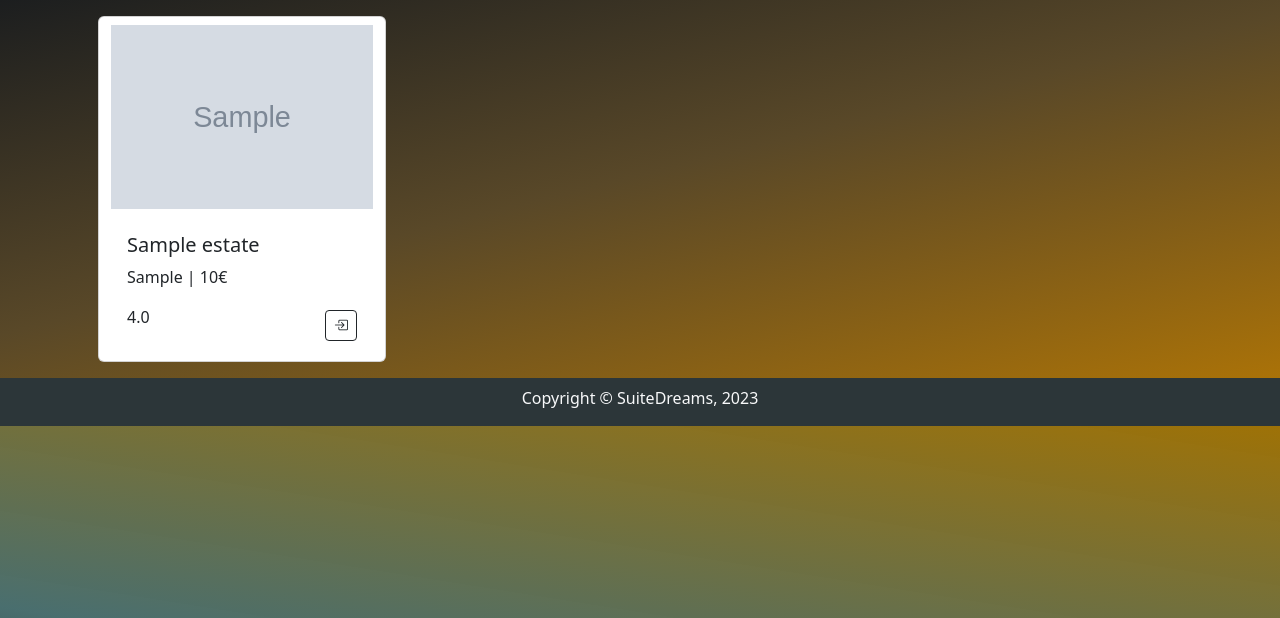
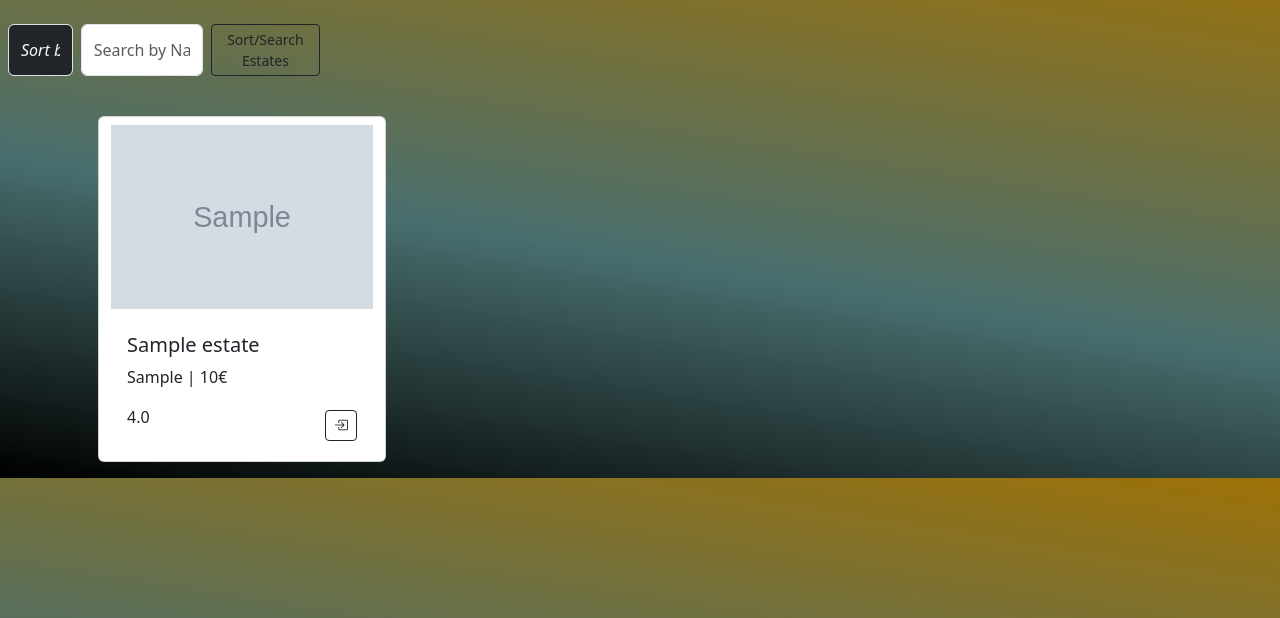
Before and after one commit to BlendiDedushi/SuiteDreams, a PHP site: page /estates.php in a window 1280 px wide. Shown: the part 56-674 px from the top of the page. Run offline with PHP 8.4, Linux system fonts and the light colour scheme; data comes from the database, SQL or seed files in the repository; tables that the repository leaves empty hold one stand-in row (values such as "Sample post"); grey boxes marked "Sample" are stand-in pictures.

Commit message:
Searching and Sorting

```diff
--- a/classes/estatesCRUD.php
+++ b/classes/estatesCRUD.php
@@ -68,4 +68,23 @@ class EstatesCrud
         }
         return false;
     }
+
+    public function getAllEstatesSortedByName(){
+        $stm = $this->conn->prepare('SELECT * FROM `estate` ORDER BY estate.name');
+        $stm->execute();
+        $estates = [];
+        while ($estate = $stm->fetch(PDO::FETCH_ASSOC)) {
+            $estates[] = $estate;
+        }
+        return $estates;
+    }
+    public function getAllEstatesSortedByPrice(){
+        $stm = $this->conn->prepare('SELECT * FROM `estate` ORDER BY estate.price');
+        $stm->execute();
+        $estates = [];
+        while ($estate = $stm->fetch(PDO::FETCH_ASSOC)) {
+            $estates[] = $estate;
+        }
+        return $estates;
+    }
 }
--- a/estates.php
+++ b/estates.php
@@ -3,11 +3,47 @@ include 'includes/header.php';
 include 'classes/estatesCRUD.php';
 
 $estatesCrud = new EstatesCrud($conn);
+
+if ($_SERVER['REQUEST_METHOD'] === 'POST') {
+    $sortBy = $_POST['sort'];
+    if (isset($_POST['search'])) {
+        $searchTerm = $_POST['search'];
+    } else {
+        $searchTerm = "";
+    }
+
+    if ($sortBy === 'name') {
+        $estates = $estatesCrud->getAllEstatesSortedByName();
+    } elseif ($sortBy === 'price') {
+        $estates = $estatesCrud->getAllEstatesSortedByPrice();
+    } else {
         $estates = $estatesCrud->getAllEstates();
+    }
+
+    if (!empty($searchTerm)) {
+        $estates = array_filter($estates, function ($estate) use ($searchTerm) {
+            return strpos(strtolower($estate['name']), strtolower($searchTerm)) !== false;
+        });
+    }
+} else {
+    $estates = $estatesCrud->getAllEstates();
+}
 ?>
-<section
-    style="background: rgb(28,30,31);
-background: linear-gradient(166deg, rgba(28,30,31,1) 0%, rgba(89,72,40,1) 48%, rgba(170,114,8,1) 100%);">
+<div class="my-4 w-25">
+    <form method="post" action="">
+        <div class="d-flex gap-2">
+            <label for="sort" class="mr-2 "></label>
+            <select name="sort" id="sort" class="form-control fw-light fst-italic w-25 mr-2 bg-dark text-light ">
+                <option value="" selected>Sort by:</option>
+                <option value="name">Name</option>
+                <option value="price">Price</option>
+            </select>
+            <input type="text" name="search" class="form-control w-50" placeholder="Search by Name">
+            <button type="submit" class="btn btn-sm btn-outline-dark">Sort/Search Estates</button>
+        </div>
+    </form>
+</div>
+
 <div class="container row mx-auto">
     <?php if (count($estates)): ?>
         <?php foreach ($estates as $estate): ?>
@@ -40,6 +76,3 @@ background: linear-gradient(166deg, rgba(28,30,31,1) 0%, rgba(89,72,40,1) 48%, r
         <?php endforeach; ?>
     <?php endif; ?>
 </div>
-</section>
-
-<?php include 'includes/footer.php' ?>
```
Also changed, not shown: avatars/1698767383-uchiha-itachi-naruto-shippuuden-anbu-silhouette-wallpaper-preview.jpg (added). Lines whose indentation alone changed are shown as unchanged.
